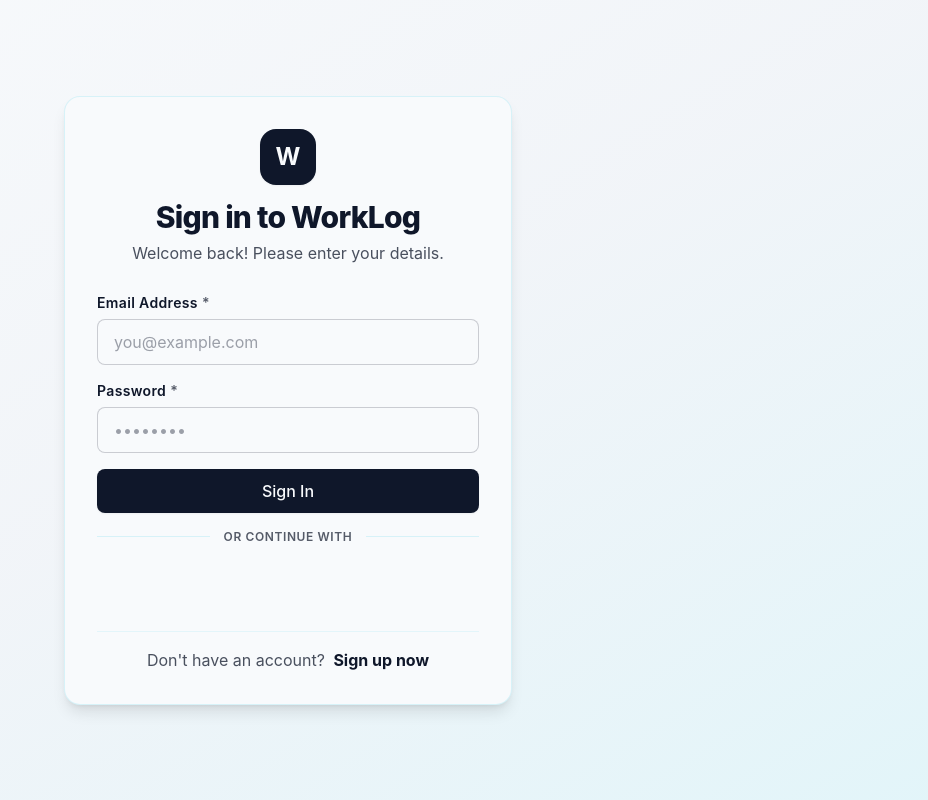
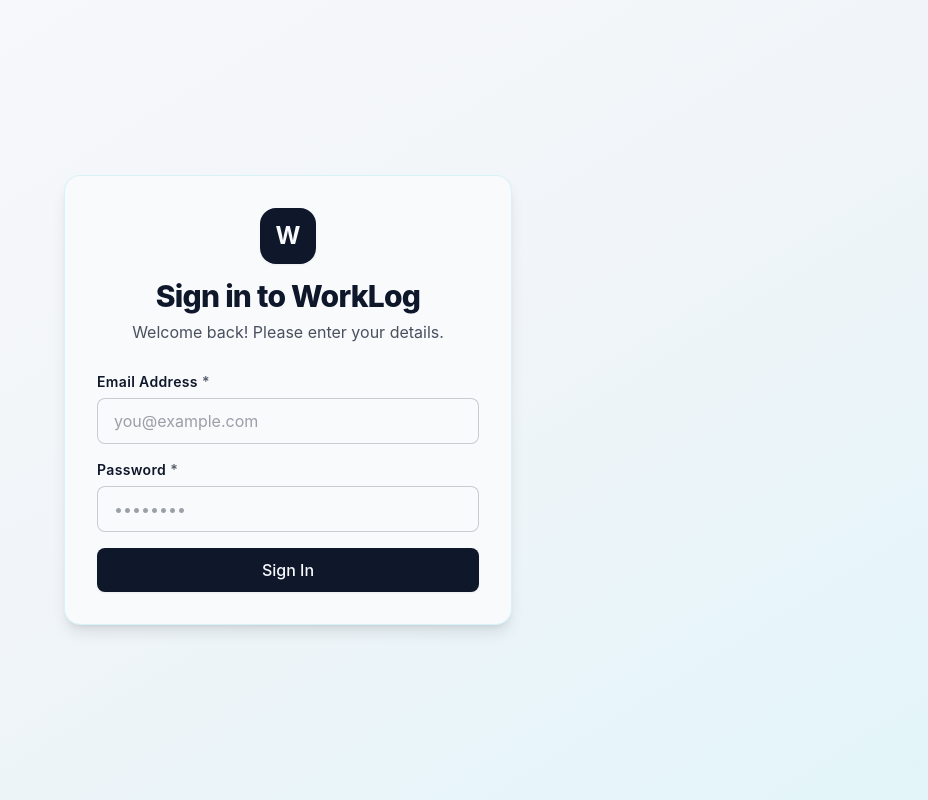
Before and after one commit to musharraf10/worklog, a React (Vite) app in the folder client/: page /login in a window 1280 px wide. Shown: the whole page, without its empty margins (352-1280 px from the left). Built offline with nearby package versions, Linux system fonts and the light colour scheme; no server answers.

Commit message:
Removed or commented register and google logins logic is there for now i commneted

```diff
--- a/client/src/pages/Login.jsx
+++ b/client/src/pages/Login.jsx
@@ -40,7 +40,7 @@
     } catch (err) {
       setError(
         err.response?.data?.message ||
-          'Login failed. Please check your credentials.',
+        'Login failed. Please check your credentials.',
       );
     } finally {
       setIsLoading(false);
@@ -57,7 +57,7 @@
     } catch (err) {
       setError(
         err.response?.data?.message ||
-          'Google authentication failed. Please try again.',
+        'Google authentication failed. Please try again.',
       );
     } finally {
       setIsGoogleLoading(false);
@@ -136,16 +136,16 @@
         </form>
 
         {/* GIS Google Sign-In Button */}
-        <GoogleSignInButton
+        {/* <GoogleSignInButton
           text="signin_with"
           onSuccess={handleGoogleSuccess}
           onError={handleGoogleError}
           isLoading={isGoogleLoading}
           disabled={isLoading}
-        />
+        /> */}
 
         {/* Navigation to Register */}
-        <div className="mt-6 text-center text-sm sm:text-base text-brand-dark/75 border-t border-brand-primary/20 pt-4">
+        {/* <div className="mt-6 text-center text-sm sm:text-base text-brand-dark/75 border-t border-brand-primary/20 pt-4">
           Don't have an account?{' '}
           <Link
             to="/register"
@@ -153,7 +153,7 @@
           >
             Sign up now
           </Link>
-        </div>
+        </div> */}
       </div>
     </div>
   );
```
